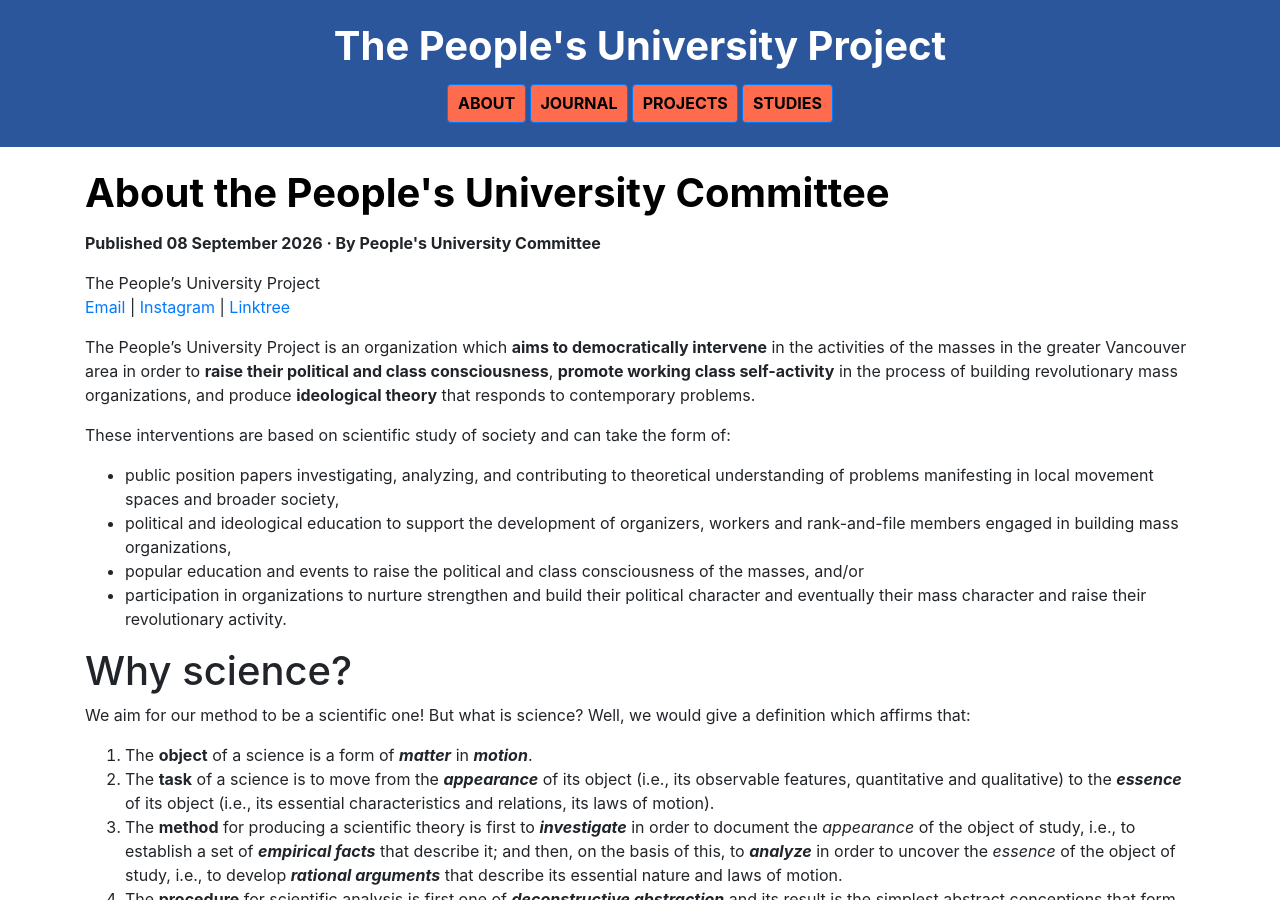
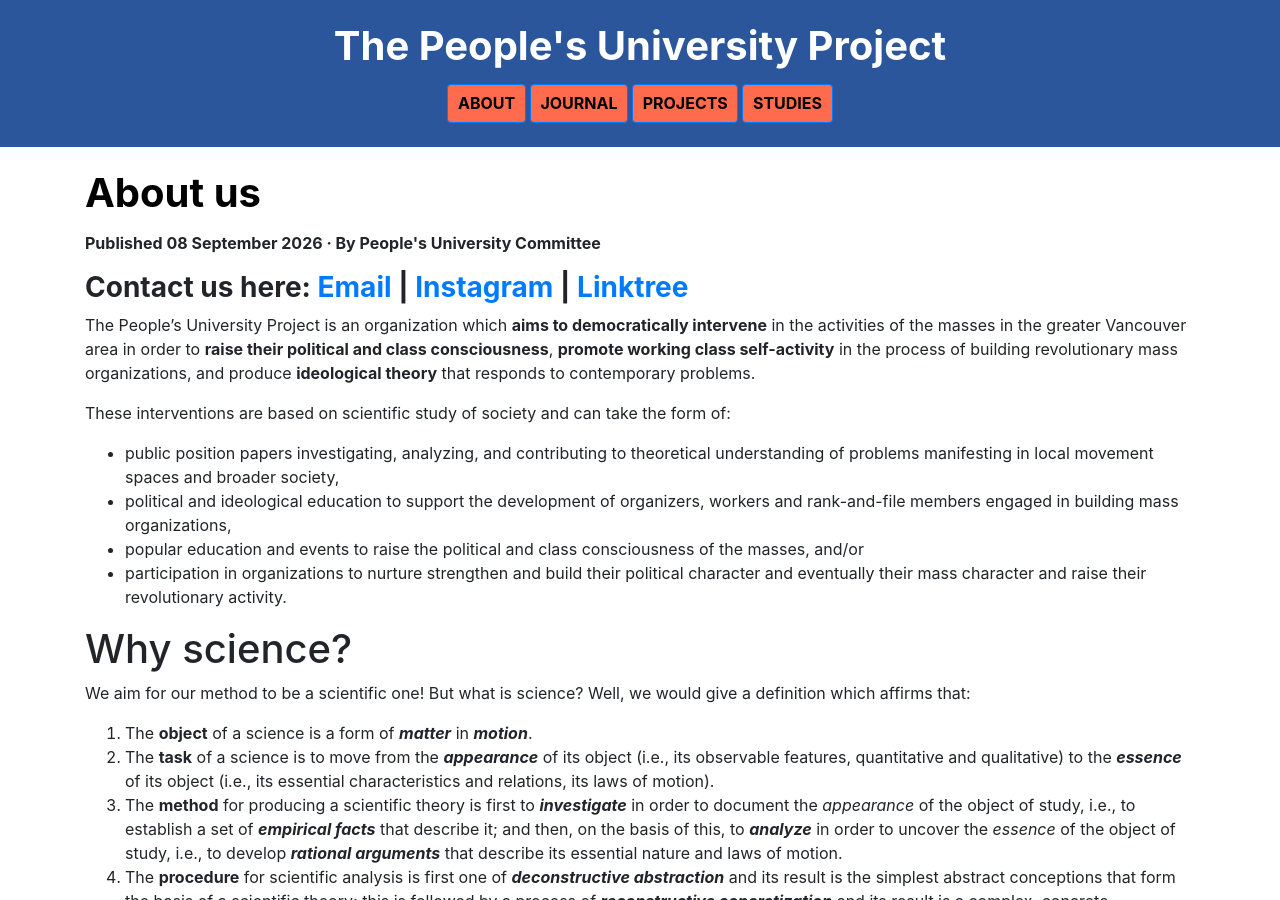
Before and after one commit to Peoples-University/website, a Jekyll site: the page built from about.md, in a window 1280 px wide and 900 px high. Built offline with Jekyll 4.4.1, drawn with Linux system fonts in a browser that asks for light colours.

Commit message:
Update Pages “about”

```diff
--- a/about.md
+++ b/about.md
@@ -1,11 +1,10 @@
 ---
-title: About the People's University Committee
+title: About us
 layout: default
 date: 2026-09-08T17:23:00.000-07:00
 author: People's University Committee
 ---
-The People's University Project \
-[Email](mailto:peoplesuniversity@sfpirg.ca)    |    [Instagram](https://www.instagram.com/peoplesuniversityproject/)    |    [Linktree](https://linktr.ee/peoplesuni)
+### **Contact us here: [Email](mailto:peoplesuniversity@sfpirg.ca)    |    [Instagram](https://www.instagram.com/peoplesuniversityproject/)    |    [Linktree](https://linktr.ee/peoplesuni)**
 
 The People’s University Project is an organization which **aims to democratically intervene** in the activities of the masses in the greater Vancouver area in order to **raise their political and class consciousness**, **promote working class self-activity** in the process of building revolutionary mass organizations, and produce **ideological theory** that responds to contemporary problems.
 
@@ -60,8 +59,6 @@ General members of the People’s University Project(PUP) are members that are i
 8. Can **access materials produced by PUC if requested**.
 9. Are **encouraged to write and share reports** about their experiences in political organizations and comment on the political, organizational, and ideological character of said experiences
 
-
-
 # Cinema and Struggle
 
 ![](/assets/images/791959732_18094777226178668_8336088819906518570_n.jpg)
```
